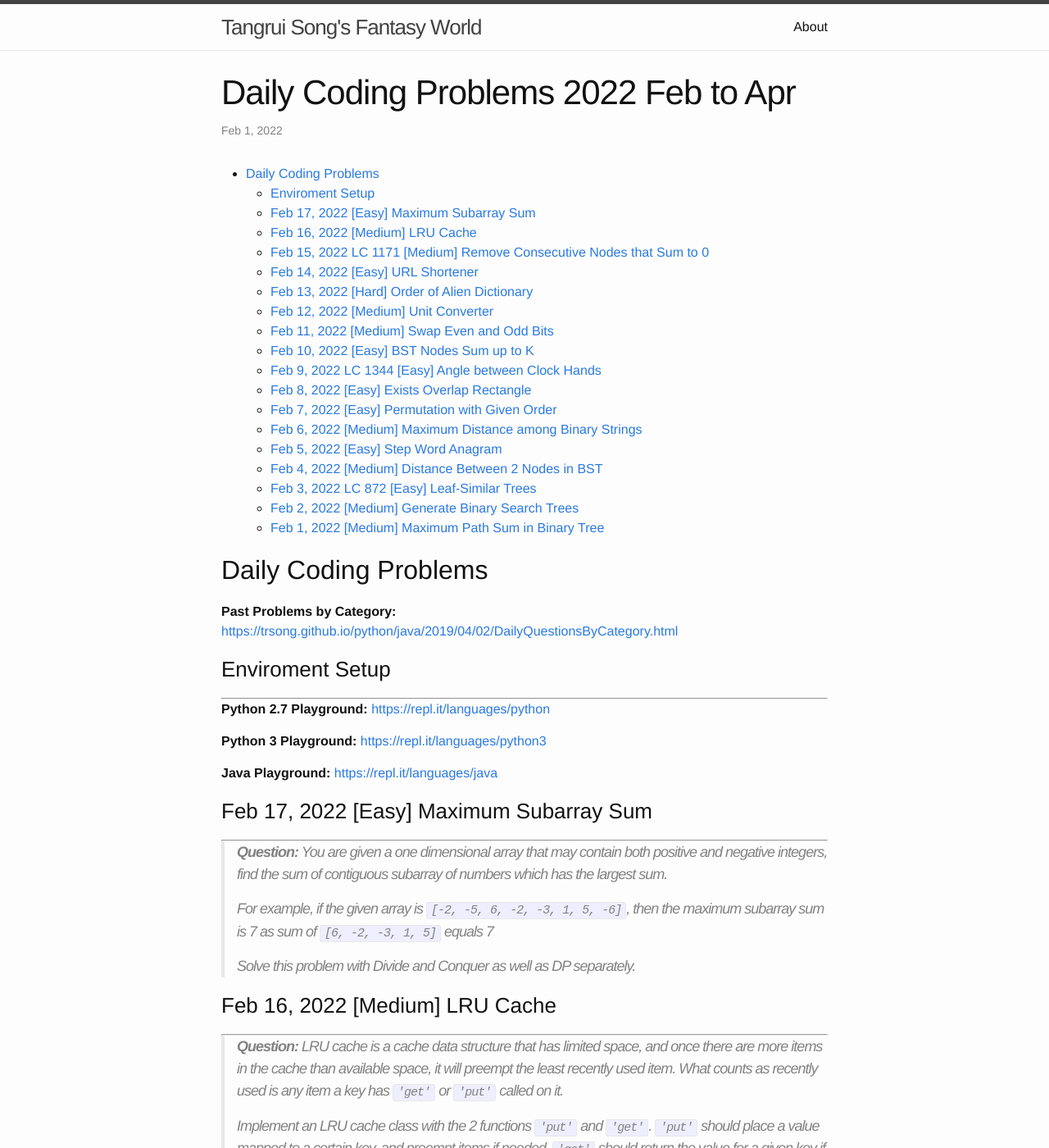
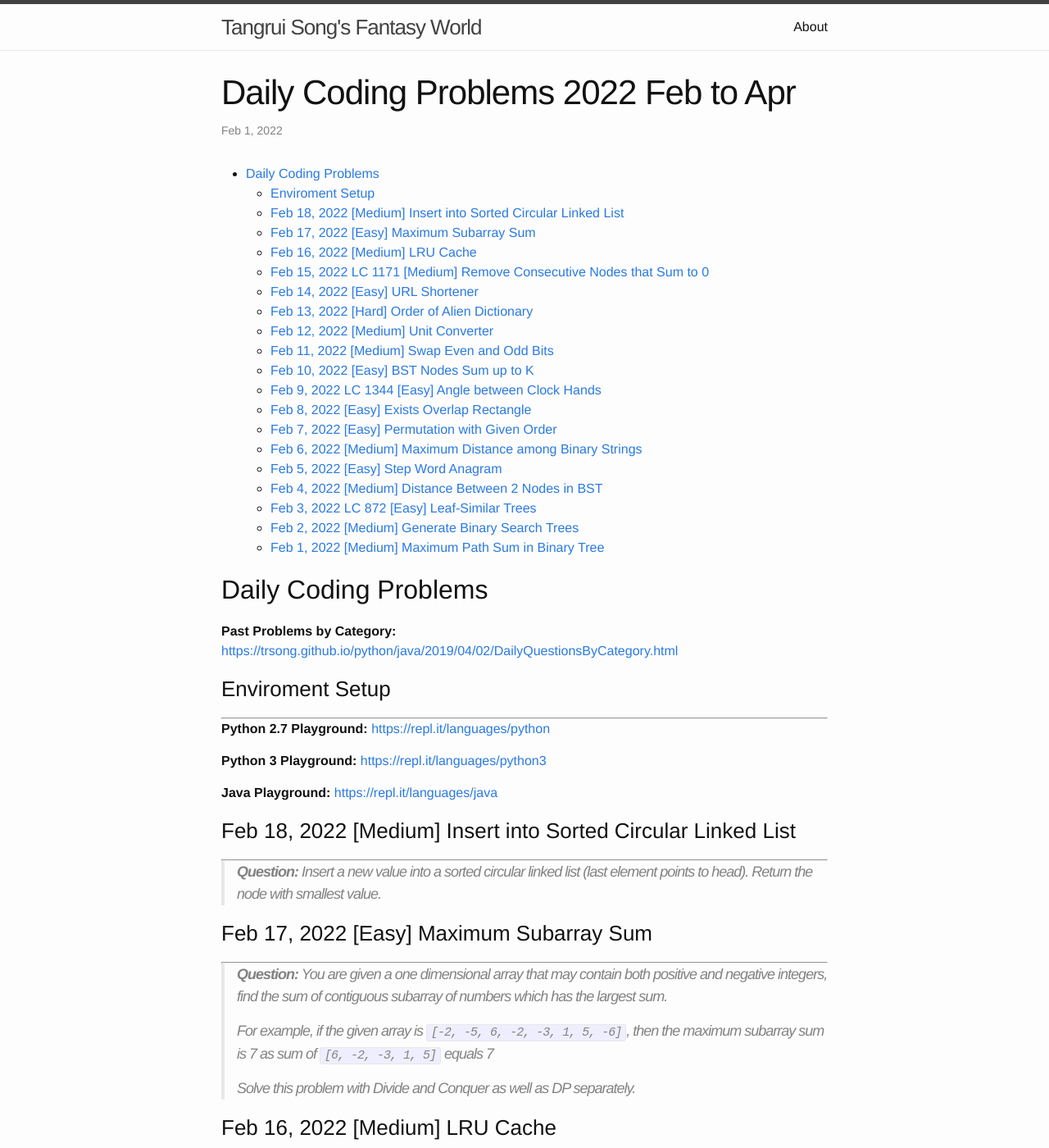
Before and after one commit to trsong/trsong.github.io, a Jekyll site: the page built from _posts/2022-02-01-DailyQuestionsFeb.md, in a window 1280 px wide and 1400 px high. Shown: the whole window at 82% size. Built offline with Jekyll 4.4.1, drawn with Linux system fonts in a browser that asks for light colours.

Commit message:
Add Feb 18 question

```diff
--- a/_posts/2022-02-01-DailyQuestionsFeb.md
+++ b/_posts/2022-02-01-DailyQuestionsFeb.md
@@ -19,6 +19,11 @@ categories: Python/Java
 **Python 3 Playground:** [https://repl.it/languages/python3](https://repl.it/languages/python3)
 
 **Java Playground:** [https://repl.it/languages/java](https://repl.it/languages/java)
+
+
+### Feb 18, 2022 \[Medium\] Insert into Sorted Circular Linked List
+---
+> **Question:** Insert a new value into a sorted circular linked list (last element points to head). Return the node with smallest value.
 
 
 ### Feb 17, 2022 \[Easy\] Maximum Subarray Sum
```
